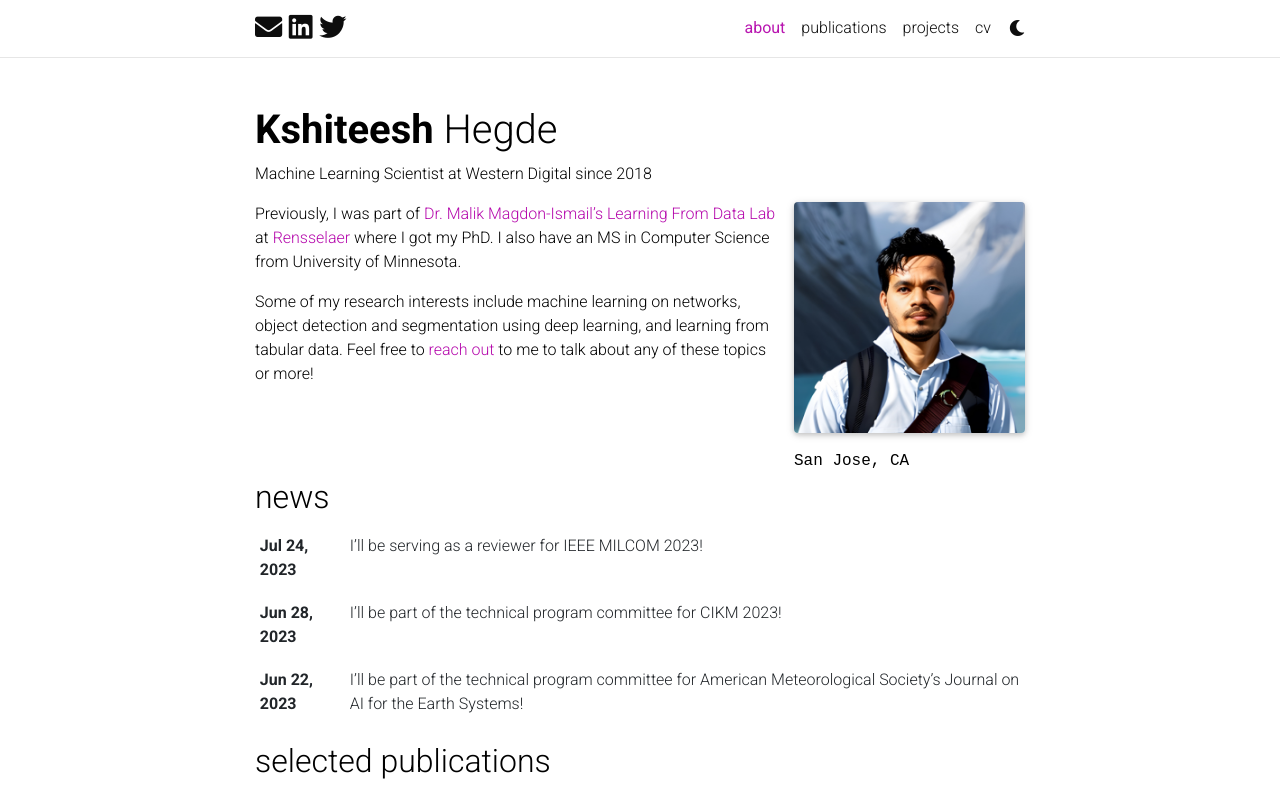
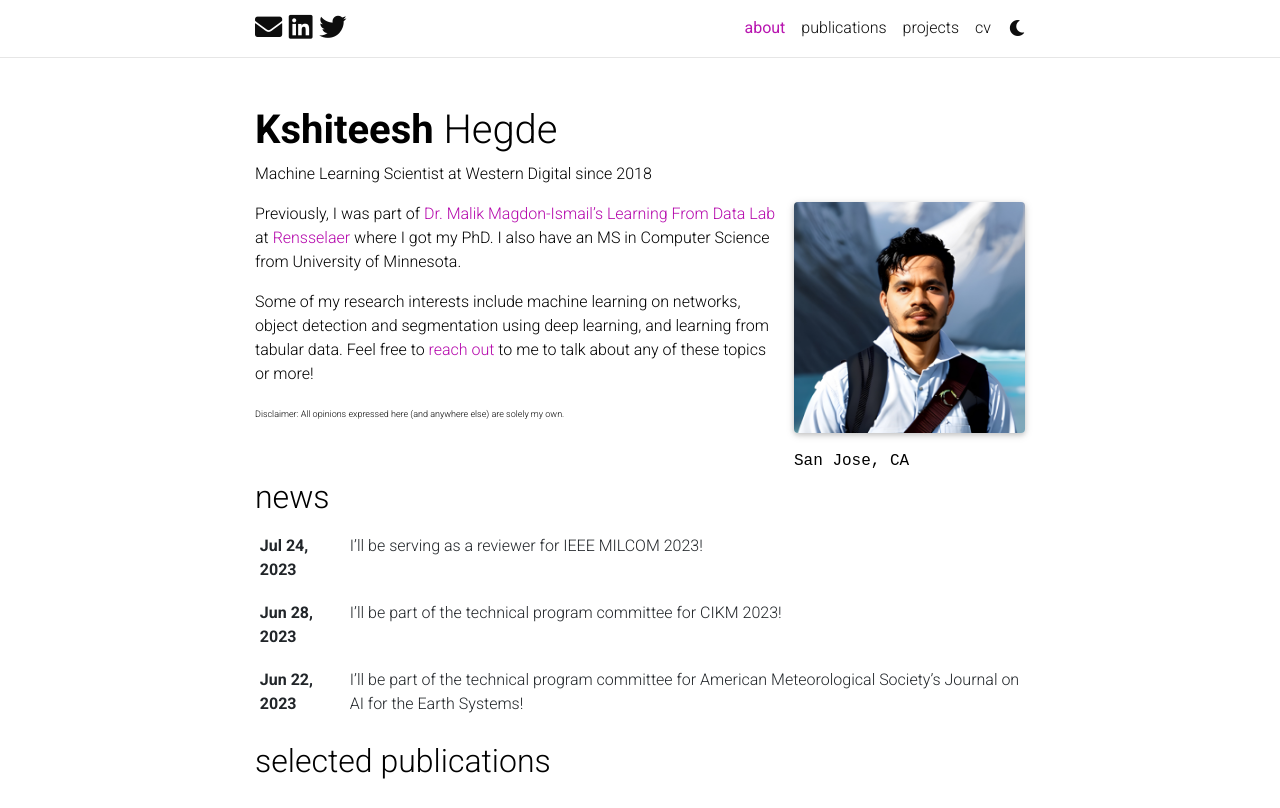
Before and after one commit to kshiteesh/kshiteesh.github.io, a Jekyll site: the page built from _pages/about.md, in a window 1280 px wide and 1063 px high, cut to the strip 0-808 px from the top of the window. Built offline with Jekyll 4.4.1, drawn with Linux system fonts in a browser that asks for light colours; full-size pictures stand in for the smaller copies a plugin makes; comment, search, counter and statistics services are not loaded; a style sheet for code colours, icons or effects is not loaded.

Commit message:
add disclaimer

```diff
--- a/_pages/about.md
+++ b/_pages/about.md
@@ -20,3 +20,5 @@ social: false  # includes social icons at the bottom of the page
 Previously, I was part of [Dr. Malik Magdon-Ismail's](http://www.cs.rpi.edu/~magdon) [Learning From Data Lab](http://www.cs.rpi.edu/~magdon/LFDlabpublic.html/index.html) at [Rensselaer](https://science.rpi.edu/computer-science) where I got my PhD. I also have an MS in Computer Science from University of Minnesota.
 
 Some of my research interests include machine learning on networks, object detection and segmentation using deep learning, and learning from tabular data. Feel free to [reach out](https://topmate.io/hegde) to me to talk about any of these topics or more!
+
+<sub><sup>Disclaimer: All opinions expressed here (and anywhere else) are solely my own.</sup></sub>
```
